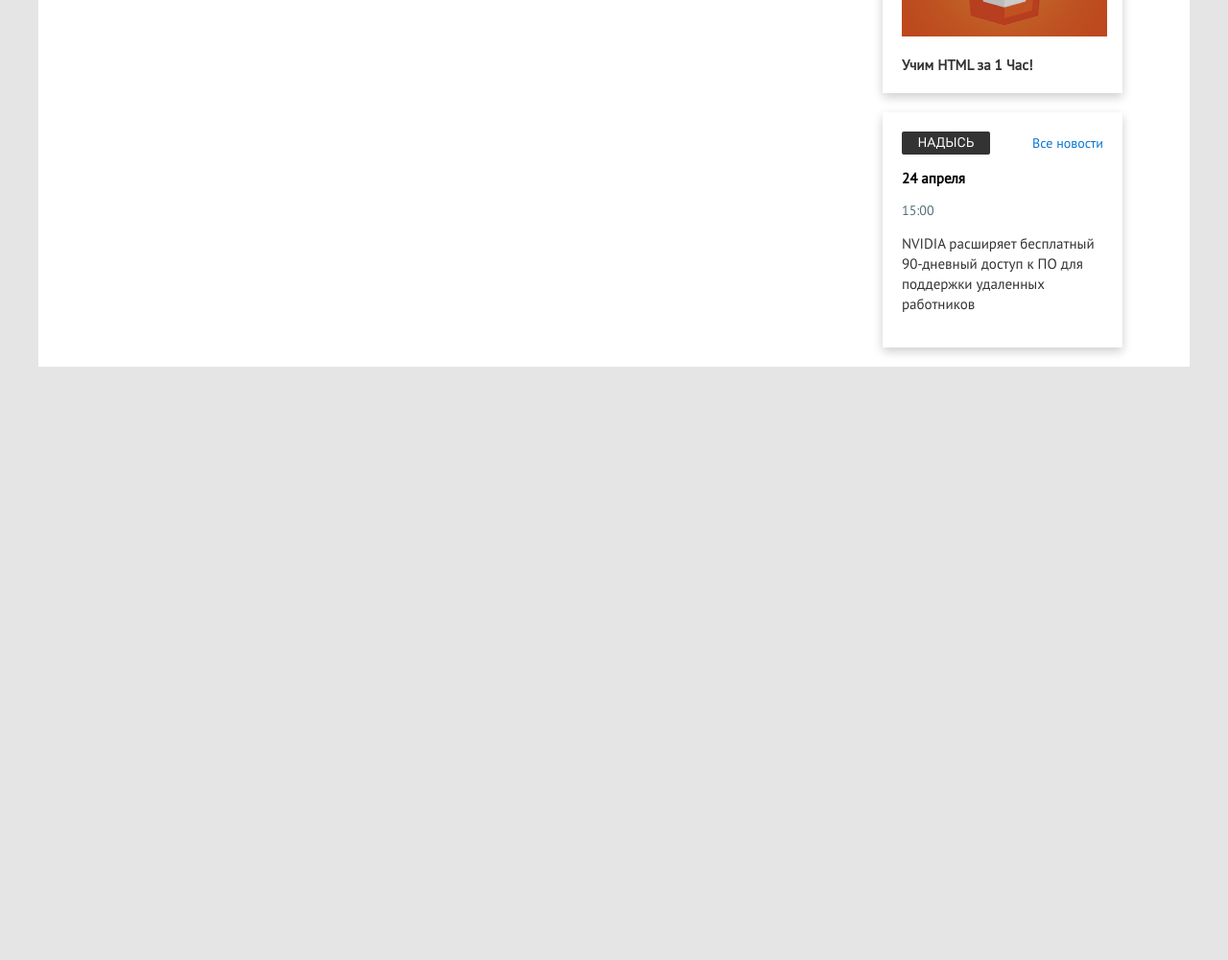
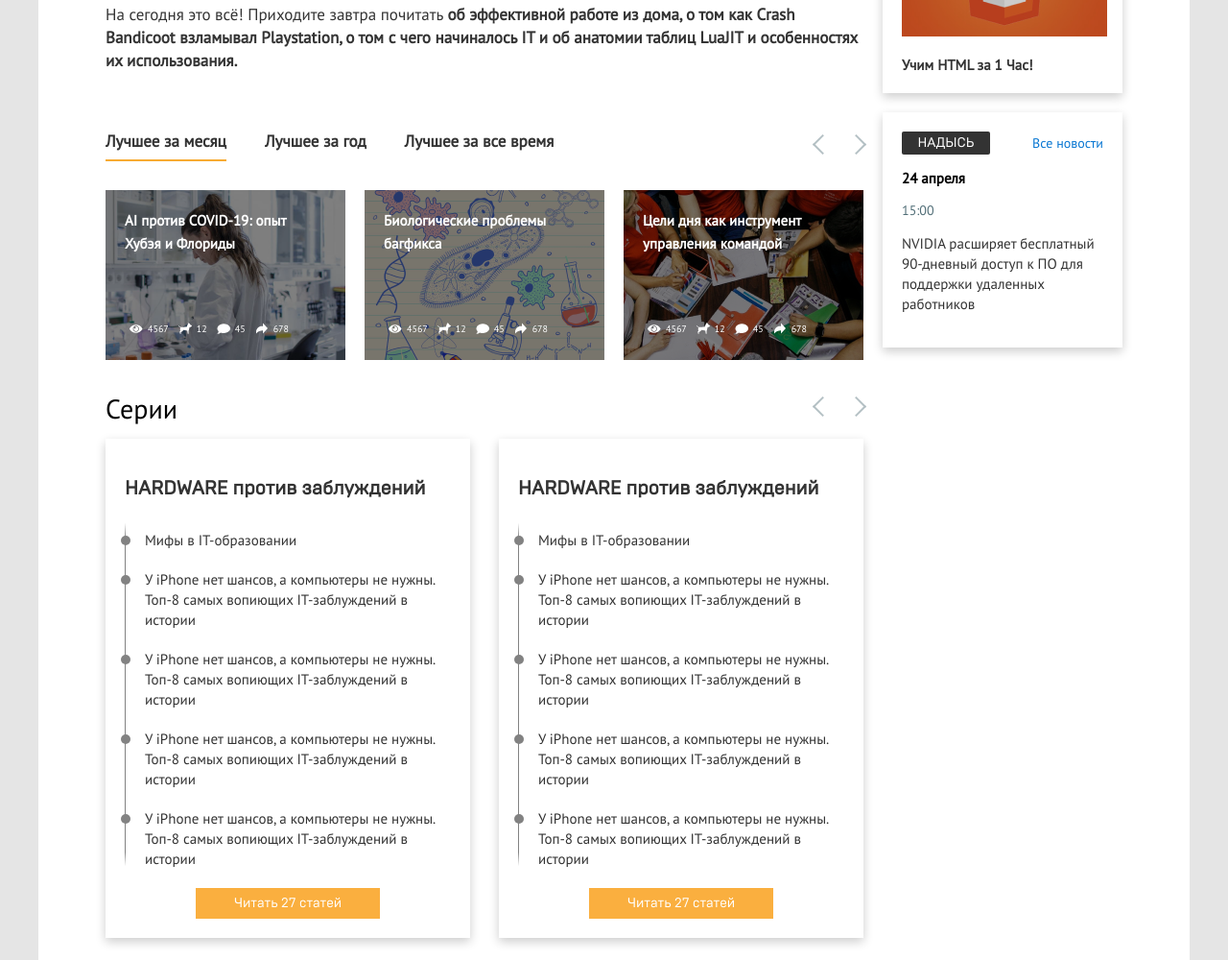
Before and after one commit to Bobrova/layout-practic, a React app: page /#/hardware in a window 1280 px wide. Shown: the part 1328-2328 px from the top of the page at 96% size. Before the commit the page ends 1740 px from the top, so only its background shows below. Built offline with nearby package versions, Linux system fonts and the light colour scheme.

Commit message:
add component Serie

```diff
--- /dev/null
+++ b/src/components/Hardware/Serie/Serie.scss
@@ -0,0 +1,72 @@
+.root {
+  width: 380px;
+  padding: 20px;
+  box-shadow: 0 4px 10px rgba(0, 0, 0, 0.2);
+  box-sizing: border-box;
+  text-align: center;
+}
+
+.title {
+  font-family: 'BrutalType', sans-serif;
+  font-weight: bold;
+  font-size: 20px;
+  color: #333;
+  margin: 20px 0;
+  text-align: left;
+}
+
+.articles {
+  padding-left: 20px;
+  padding-top: 10px;
+  border-left: 1px solid;
+  border-image: linear-gradient(#fff 1%, #828282 5%, #828282 95%, #fff 99%) 1 100%;
+  text-align: left;
+
+  &__item {
+    position: relative;
+    font-family: 'PTSans', sans-serif;
+    font-size: 15px;
+    line-height: 21px;
+    color: #333;
+    margin-bottom: 20px;
+
+    &::before {
+      content: '';
+      position: absolute;
+      top: 0;
+      left: -25.5px;
+      transform: translateY(6px);
+      width: 10px;
+      height: 10px;
+      border-radius: 50%;
+      background-color: #828282;
+    }
+
+    &:hover {
+      cursor: pointer;
+      color: #faaf3f;
+    }
+
+    &:hover::before {
+      cursor: pointer;
+      background-color: #faaf3f;
+    }
+  }
+}
+
+.button {
+  display: inline-block;
+  margin: 0 auto;
+  padding: 0 40px;
+  background-color: #faaf3f;
+  color: #fff;
+  font-family: 'BrutalType', sans-serif;
+  font-size: 14px;
+  line-height: 32px;
+  text-align: center;
+
+  &:hover {
+    cursor: pointer;
+    background-color: #f49f21;
+  }
+}
--- /dev/null
+++ b/src/components/Hardware/Serie/index.js
@@ -0,0 +1,45 @@
+import React from 'react';
+import PropTypes from 'prop-types';
+import classNames from 'classnames';
+
+import styles from './Serie.scss';
+
+const Serie = ({ serieWrap }) => {
+  return (
+    <div className={classNames(styles.root, serieWrap)}>
+      <div className={styles.title}>
+        HARDWARE против заблуждений
+      </div>
+      <div className={styles.articles}>
+        <div className={styles.articles__item}>Мифы в IT-образовании</div>
+        <div className={styles.articles__item}>
+          У iPhone нет шансов, а компьютеры не нужны.
+          Топ-8 самых вопиющих IT-заблуждений в истории
+        </div>
+        <div className={styles.articles__item}>
+          У iPhone нет шансов, а компьютеры не нужны.
+          Топ-8 самых вопиющих IT-заблуждений в истории
+        </div>
+        <div className={styles.articles__item}>
+          У iPhone нет шансов, а компьютеры не нужны.
+          Топ-8 самых вопиющих IT-заблуждений в истории
+        </div>
+        <div className={styles.articles__item}>
+          У iPhone нет шансов, а компьютеры не нужны.
+          Топ-8 самых вопиющих IT-заблуждений в истории
+        </div>
+      </div>
+      <div className={styles.button}>Читать 27 статей</div>
+    </div>
+  );
+};
+
+Serie.propTypes = {
+  serieWrap: PropTypes.string,
+};
+
+Serie.defaultProps = {
+  serieWrap: '',
+};
+
+export default Serie;
--- a/src/components/Hardware/Sidebar/Sidebar.scss
+++ b/src/components/Hardware/Sidebar/Sidebar.scss
@@ -61,6 +61,13 @@
       cursor: pointer;
       background-color: #f49f21;
     }
+  }
+
+  .item__videoName {
+    font-family: 'PTSans', sans-serif;
+    font-size: 15px;
+    font-weight: bold;
+    color: #333;
   }
 }
 
@@ -144,13 +151,6 @@
   }
 }
 
-.item__videoName {
-  font-family: 'PTSans', sans-serif;
-  font-size: 15px;
-  font-weight: bold;
-  color: #333;
-}
-
 .date {
   margin: 15px 0;
   font-family: 'PTSans', sans-serif;
--- a/src/pages/Hardware/index.js
+++ b/src/pages/Hardware/index.js
@@ -4,10 +4,15 @@ import classNames from 'classnames';
 import Header from 'components/Hardware/Header';
 import Sidebar from 'components/Hardware/Sidebar';
 import Stats from 'components/Hardware/Stats';
+import Serie from 'components/Hardware/Serie';
 
 import PicComp from 'img/comp.png';
 import PicArchive from 'img/archive.png';
 import PicNotebook from 'img/notebook.png';
+
+import PicBugfix from 'img/bugfix.png';
+import PicGoals from 'img/goals.png';
+import PicCovid from 'img/covid.png';
 
 import styles from './style.scss';
 
@@ -74,8 +79,64 @@ const Hardware = () => {
               <Stats />
             </div>
           </div>
+          <div className={styles.endArticles}>
+            На сегодня это всё! Приходите завтра почитать&nbsp;
+            <strong>
+              об эффективной работе из дома,
+              о том как Crash Bandicoot взламывал Playstation, о том с чего начиналось IT и
+              об анатомии таблиц LuaJIT и особенностях их использования.
+            </strong>
+          </div>
+          <div className={styles.betterArticles}>
+            <div className={styles.betterArticles__header}>
+              <div className={styles.list}>
+                <div className={classNames(styles.list__item, styles.list_active)}>
+                  Лучшее за месяц
+                </div>
+                <div className={styles.list__item}>Лучшее за год</div>
+                <div className={styles.list__item}>Лучшее за все время</div>
+              </div>
+              <div className={styles.sliderButton}>
+                <div className={styles.sliderButton__left} />
+                <div className={styles.sliderButton__right} />
+              </div>
+            </div>
+            <div className={styles.slider}>
+              <div className={styles.slider__item} style={{ backgroundImage: `URL(${PicCovid})` }}>
+                <div className={styles.slider__item__title}>
+                  AI против COVID-19: опыт Хубэя и Флориды
+                </div>
+                <Stats />
+              </div>
+              <div className={styles.slider__item} style={{ backgroundImage: `URL(${PicBugfix})` }}>
+                <div className={styles.slider__item__title}>
+                  Биологические проблемы багфикса
+                </div>
+                <Stats />
+              </div>
+              <div className={styles.slider__item} style={{ backgroundImage: `URL(${PicGoals})` }}>
+                <div className={styles.slider__item__title}>
+                  Цели дня как инструмент управления командой
+                </div>
+                <Stats />
+              </div>
+            </div>
+          </div>
         </div>
         <Sidebar />
+        <div className={styles.seriesBlock}>
+          <div className={styles.seriesBlock__header}>
+            <div className={styles.seriesBlock__header__title}>Серии</div>
+            <div className={styles.seriesBlock__header__sliderButton}>
+              <div className={styles.sliderButton__left} />
+              <div className={styles.sliderButton__right} />
+            </div>
+          </div>
+          <div className={styles.seriesSlider}>
+            <Serie serieWrap={styles.seriesSlider__item} />
+            <Serie serieWrap={styles.seriesSlider__item} />
+          </div>
+        </div>
       </div>
     </div>
   );
--- a/src/pages/Hardware/style.scss
+++ b/src/pages/Hardware/style.scss
@@ -11,6 +11,7 @@ body {
 
 .mainContent {
   display: flex;
+  flex-wrap: wrap;
   justify-content: space-between;
   margin: 30px 70px;
 }
@@ -126,3 +127,118 @@ body {
   bottom: 20px;
   right: 20px;
 }
+
+.endArticles {
+  margin: 30px 0;
+  font-size: 17px;
+  line-height: 24px;
+  color: #333;
+}
+
+.betterArticles {
+  color: #333;
+  margin-bottom: 20px;
+
+  &__header {
+    display: flex;
+    justify-content: space-between;
+    align-items: center;
+    margin: 30px 0;
+  }
+}
+
+.list {
+  display: flex;
+  width: 70%;
+
+  &__item {
+    font-size: 17px;
+    font-weight: bold;
+    line-height: 24px;
+    margin-right: 40px;
+    padding-bottom: 7px;
+  }
+
+  &__item:last-child {
+    margin-right: 0;
+  }
+
+  &_active {
+    border-bottom: 2px solid #f7ab32;
+  }
+}
+
+.sliderButton {
+  &__left {
+    display: inline-block;
+    width: 13px;
+    height: 13px;
+    transform: rotate(45deg);
+    border-bottom: 2px solid #b4c0c4;
+    border-left: 2px solid #b4c0c4;
+    margin-right: 20px;
+  }
+
+  &__right {
+    display: inline-block;
+    width: 13px;
+    height: 13px;
+    transform: rotate(45deg);
+    border-right: 2px solid #b4c0c4;
+    border-top: 2px solid #b4c0c4;
+  }
+}
+
+.slider {
+  display: flex;
+  color: #fff;
+
+  &__item {
+    display: flex;
+    flex-direction: column;
+    justify-content: space-between;
+    align-items: flex-start;
+    width: 250px;
+    height: 177px;
+    margin-right: 20px;
+    box-sizing: border-box;
+    padding: 20px 30px 20px 20px;
+
+    &__title {
+      font-weight: bold;
+      font-size: 15px;
+      line-height: 24px;
+    }
+  }
+
+  &__item:last-child {
+    margin-right: 0;
+  }
+}
+
+.seriesBlock {
+  margin: 20px 0;
+
+  &__header {
+    display: flex;
+    justify-content: space-between;
+
+    &__title {
+      font-size: 28px;
+      line-height: 22px;
+    }
+  }
+}
+
+.seriesSlider {
+  display: flex;
+  margin: 20px 0;
+
+  &__item {
+    margin-right: 30px;
+
+    &:last-child {
+      margin-right: 0;
+    }
+  }
+}
```
Also changed, not shown: src/assets/images/bugfix.png (added), src/assets/images/covid.png (added), src/assets/images/goals.png (added).
